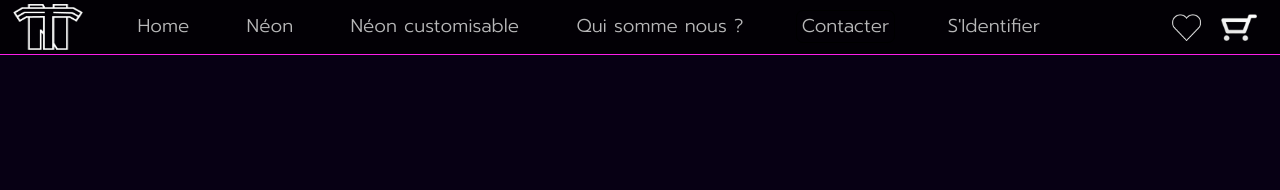
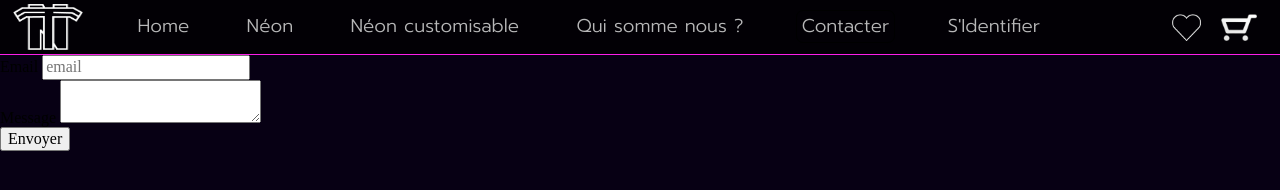
Before and after one commit to unebrune/tech-neon, a plain HTML site: page portfolio/html/contacter.html in a window 1280 px wide. Drawn offline with Linux system fonts and the light colour scheme.

Commit message:
Update contacter.html

```diff
--- a/portfolio/html/contacter.html
+++ b/portfolio/html/contacter.html
@@ -12,6 +12,22 @@
 </head>
 <body>
     <header id="nav" data-index="5"></header>
+    <form action="../php/message.php" method="POST">
+        <div>
+            <label>
+                Email
+            </label>
+            <input type="email" id="email" name="email" placeholder="email" required />
+        </div>
+        <div>
+            <label>
+                Message
+            </label>
+            <textarea name="message" id="message" placeholder="entrez votre message" required>
+            </textarea>
+        </div>
+        <button type="submit">Envoyer</button>
+    </form>
 </body>
 <script src="../js/header.js"></script>
 </html>
```
